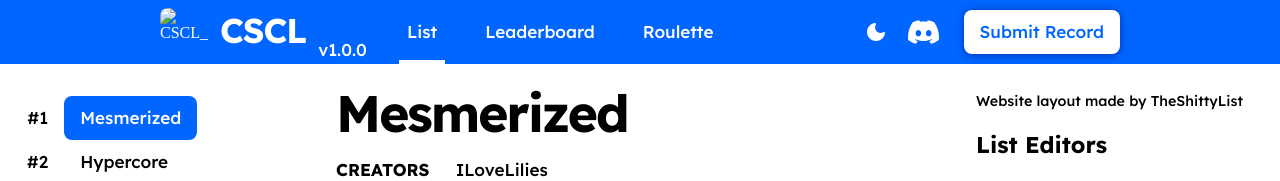
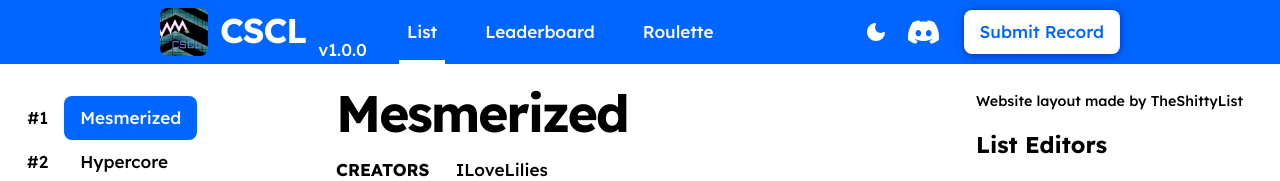
Before and after one commit to Utiliskool/CSCL, a plain HTML site: page index.html in a window 1280 px wide. Shown: the top 181 px of the page. Drawn offline with nearby package versions, Linux system fonts and the light colour scheme.

Commit message:
Update logo image source in index.html

```diff
--- a/index.html
+++ b/index.html
@@ -41,7 +41,7 @@
     <body id="app">
         <header :class="{ dark: store.dark }">
             <div class="logo">
-                <img src="assets/CSCLlogo.png" alt="CSCL_image" />
+                <img src="list_icon.png" alt="CSCL_image" />
                 <h2>CSCL</h2>
                 <p>v1.0.0</p>
             </div>
```
